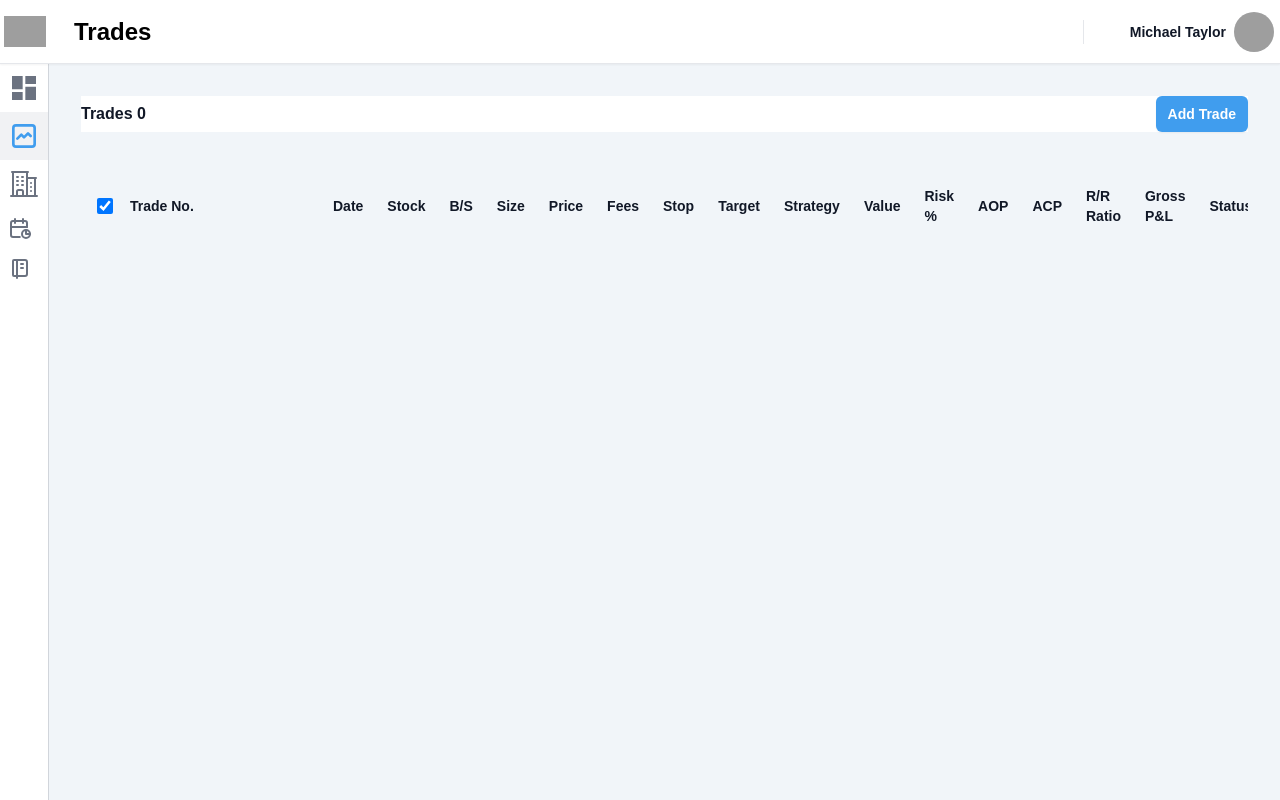
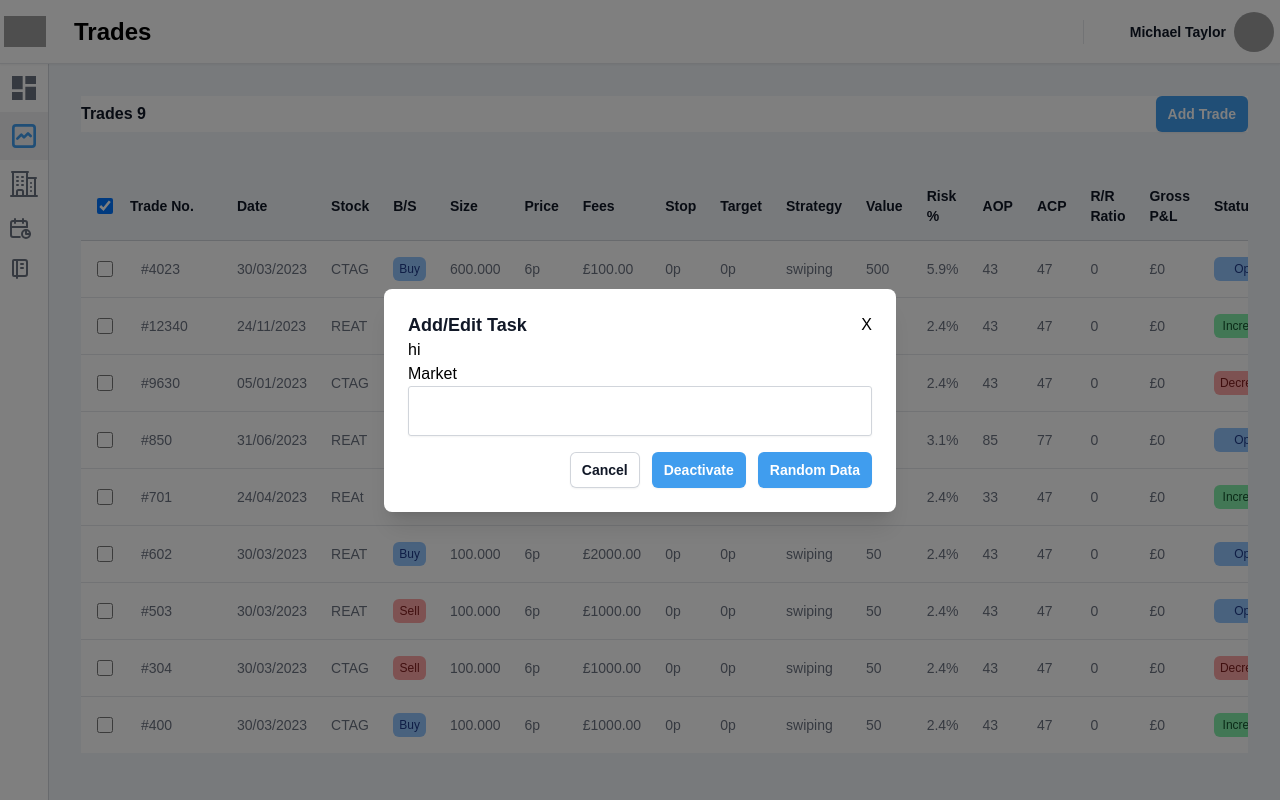
Before and after one commit to AurelianSpodarec/tradesmash-demo, a React (Vite) app: page /dashboard/trades in a window 1280 px wide. Built offline with nearby package versions, Linux system fonts and the light colour scheme; grey boxes are pictures that could not be loaded.

Commit message:
feat: Added input component and modal for trade - half done

```diff
--- a/src/database/fakeNotes.tsx
+++ b/src/database/fakeNotes.tsx
@@ -1,4 +1,4 @@
-    const fakeNotes = [
+const fakeNotes = [
     {
         "stockID": 1,
         "id": 1,
--- a/src/store/features/trades/tradesSlice.tsx
+++ b/src/store/features/trades/tradesSlice.tsx
@@ -35,6 +35,10 @@ const tradeSlice = createSlice({
     },
 });
 
+// Total Gross P&L
+// export const getTotalGrossPnL = () => useSelector(( state: { trades:TradeState }) => state.trades
+
+
 
 // export const pagesActivePage = () => useSelector((state: { pages:PagesState }) => state.pages.pages.find(page => page.id === state.pages.currentPage))
 // export const pagesActiveDOM = () => useSelector((state: { pages:PagesState }) => state.pages.pagesDOM.find(page => page.id === state.pages.currentPage))?.dom
--- a/src/store/store.tsx
+++ b/src/store/store.tsx
@@ -1,16 +1,11 @@
 import { configureStore } from "@reduxjs/toolkit";
 import tradesSlice from "./features/trades/tradesSlice";
 import notesSlice from "./features/notes/notesSlice";
-
 
 const store = configureStore({
     reducer: {
         trades: tradesSlice,
         notes: notesSlice
-        // notes,
-        // designTokens: designTokensSlice,
-        // navigation: navigationSlice,
-        // pages: pagesSlice
     }
 });
 
--- /dev/null
+++ b/src/views/components/Input.tsx
@@ -0,0 +1,80 @@
+import React from 'react';
+
+
+const Input: React.FC<InputProps> = (props) => {
+    const {
+        name,
+        className,
+        placeholder,
+        ref,
+        variant = "primary",
+        kind = "outline",
+        disabled = false,
+        fullWidth = false,
+        label,
+        labelPosition = "top",
+        icon,
+        iconPosition = "right",
+        type = "text",
+        autoComplete,
+        defaultValue,
+        required = false,
+        helperText,
+        value,
+        onChange,
+        iconRight,
+        autofocus
+    } = props;
+
+    return (
+        <div className="relative">
+
+            {label && <label htmlFor={name}>{label}</label>}
+
+            <input
+                // {...props}
+                id={name}
+                name={name}
+                ref={ref}
+                type={type}
+                autoComplete={autoComplete}
+                placeholder={placeholder}
+                defaultValue={defaultValue}
+                value={value}
+                onChange={(e) => onChange(e)}
+                className={`
+                    block w-full placeholder:text-[#D4D4D4] appearance-none rounded-[3px] border border-gray-300 px-3 py-3 placeholder-gray-800 text-black shadow-sm focus:border-indigo-500 focus:outline-none focus:ring-indigo-500 sm:text-md
+                    ${className}
+                `}
+            />
+
+            {iconRight && <div className="absolute z-10 right-3 top-1/2 -translate-y-1/2" dangerouslySetInnerHTML={{ __html: iconRight}}/>}
+        </div>
+    );
+}
+
+export default Input;
+
+interface InputProps {
+    name?: string;
+    className?: string;
+    placeholder?: string;
+    variant?: "primary" | "secondary";
+    kind?: "outline" | "filled" | "standard";
+    disabled?: boolean;
+    fullWidth?: boolean;
+    label?: string;
+    labelPosition?: "top" | "right" | "bottom" | "left";
+    icon?: string;
+    iconPosition?: "left" | "right";
+    type?: "number" | "email" | "tel" | "text" | "password" ;
+    autoComplete?: string;
+    defaultValue?: string;
+    helperText?: string;
+    required?: boolean;
+    value?: any;
+    onChange?: any;
+    iconRight?: any;
+    autofocus?: any;
+    ref?: any;
+}
--- a/src/views/pages/Dashboard/Notebook/NoteNavigation/NoteItem.tsx
+++ b/src/views/pages/Dashboard/Notebook/NoteNavigation/NoteItem.tsx
@@ -1,6 +1,8 @@
 import dateHelper from "@/utils/dateHelper";
 
 function NoteItem({ item }:any) {
+
+    console.log(item)
     return (
         <li className="w-full bg-white hover:bg-gray-300/10 border border-transparent hover:border-skin-brand-100/20 px-4">
         <button type="button" className="w-full h-full px-4 py-8 text-left  border-b-2 border-dashed border-gray-200">
--- a/src/views/pages/Dashboard/Trading/TradingIndex.tsx
+++ b/src/views/pages/Dashboard/Trading/TradingIndex.tsx
@@ -8,37 +8,118 @@ import CellStatus from './CellStatus';
 import { ITrade } from 'interface/ITrade';
 import { ScalableContainer, ScalableContent, ScalableHeader } from '../_components/ScalableCell';
 import StatBox from '@/views/components/StatBox';
+import { useSelector } from 'react-redux';
+import Input from '@/views/components/Input';
 
 function classNames(...classes) {
     return classes.filter(Boolean).join(' ')
 }
 
+function tradeFactory({ trades }:ITrade) {
+    const newTrade:ITrade = {
+        id: trades.length + 1,
+        date: `${Math.floor(Math.random() * 31)}/${Math.floor(Math.random() * 12)}/2023`,
+        stock:  Math.random() < 0.5 ? "CTAG" : "REAT",
+        bs: Math.random() < 0.5 ? "buy" : "sell",
+        size: Math.floor(Math.random() * 999),
+        price: Math.floor(Math.random() * 15),
+        fees: Math.floor(Math.random() * 10001),
+        stop: Math.floor(Math.random() * 25),
+        target:Math.floor(Math.random() * 25),
+        strategy: Math.random() < 0.5 ? "cleaning" : "swiping",
+        value: Math.floor(Math.random() * 120),
+        risk: Math.floor(Math.random() * 6).toFixed(1),
+        aop: Math.floor(Math.random() * 60),
+        acp: Math.floor(Math.random() * 71),
+        rrRatio: 0,
+        grossPL: 0,
+        status: Math.random() < 0.5 ? "open" : "increased",
+    };
+}
+
+
+
+function ModalNotes() {
+    const isOpen = true;
+    return (
+        <div className={`
+                fixed top-0 right-0 bottom-0 left-0 z-50
+                m-auto opacity-0 bg-black/50
+                p-4 overflow-y-auto
+                ${isOpen ? 'visible opacity-100 animate-open' : 'opacity-0 hidden'}
+        `}>
+                <div className="flex min-h-full items-end justify-center p-4 text-center sm:items-center sm:p-0">
+                <div className="relative transform overflow-hidden rounded-lg bg-white px-4 pb-4 pt-5 text-left shadow-xl transition-all sm:my-8 sm:w-full sm:max-w-lg sm:p-6">
+
+                    <div>
+
+                        <header>
+                        <div className="flex justify-between ">
+
+                            <div>
+                                <span className="text-lg font-semibold leading-6 text-gray-900">Add/Edit Task</span>
+                            </div>
+                            <div>
+                                X
+                            </div>
+
+                        </div>
+                        </header>
+
+                        <section>
+                            hi
+
+                        <Input name="market" label="Market" type="text" fullWidth={true} />
+
+
+                        </section>
+
+                        <footer>
+                            <div className="mt-5 sm:mt-4 sm:flex sm:flex-row-reverse">
+                                <button type="button" className="inline-flex w-full justify-center rounded-md bg-skin-brand-600 px-3 py-2 text-sm font-semibold text-white shadow-sm hover:bg-skin-brand-500 sm:ml-3 sm:w-auto">Random Data</button>
+                                <button type="button" className="inline-flex w-full justify-center rounded-md bg-skin-brand-600 px-3 py-2 text-sm font-semibold text-white shadow-sm hover:bg-skin-brand-500 sm:ml-3 sm:w-auto">Deactivate</button>
+                                <button type="button" className="mt-3 inline-flex w-full justify-center rounded-md bg-white px-3 py-2 text-sm font-semibold text-gray-900 shadow-sm ring-1 ring-inset ring-gray-300 hover:bg-gray-50 sm:mt-0 sm:w-auto">Cancel</button>
+                            </div>
+                        </footer>
+                    </div>
+
+                </div>
+                </div>
+        </div>
+    )
+}
+
+
+
+
+
+
 function TradingIndex() {
+    const reduxTrades = useSelector((state:any) => state.trades);
+    const trades = reduxTrades.trades
+
     const checkbox = useRef()
     const [checked, setChecked] = useState(false)
     const [indeterminate, setIndeterminate] = useState(false)
     const [selectedTrades, setSelectedTrades] = useState([])
 
-    const [fakeTradesData, setFakeTradesData] = useState([])
-
-    const fakeTrades = []
 
     useLayoutEffect(() => {
-        const isIndeterminate = selectedTrades.length > 0 && selectedTrades.length < fakeTradesData.length
-        setChecked(selectedTrades.length === fakeTradesData.length)
+        const isIndeterminate = selectedTrades.length > 0 && selectedTrades.length < trades.length
+        setChecked(selectedTrades.length === trades.length)
         setIndeterminate(isIndeterminate)
         checkbox.current.indeterminate = isIndeterminate
     }, [selectedTrades])
 
     function toggleAll() {
-        setSelectedTrades(checked || indeterminate ? [] : fakeTradesData)
+        setSelectedTrades(checked || indeterminate ? [] : trades)
         setChecked(!checked && !indeterminate)
         setIndeterminate(false)
     }
 
-    function addTrade() {
+    function addFactoryTrade() {
         const newTrade:ITrade = {
-            id: fakeTradesData.length + 1,
+            id: trades.length + 1,
             date: `${Math.floor(Math.random() * 31)}/${Math.floor(Math.random() * 12)}/2023`,
             stock:  Math.random() < 0.5 ? "CTAG" : "REAT",
             bs: Math.random() < 0.5 ? "buy" : "sell",
@@ -56,23 +137,28 @@ function TradingIndex() {
             grossPL: 0,
             status: Math.random() < 0.5 ? "open" : "increased",
         };
-        setFakeTradesData([newTrade, ...fakeTradesData]);
     }
 
-    useEffect(() => {
-        setFakeTradesData(fakeTrades)
-    }, [])
+
+    function manageNote(tradeID) {
+        // Show modal for notes
+
+        // Does the note exist? If not create it
+        // Else, fetch it
+    }
+
 
     return (
         <LayoutDashboard>
+
+        <ModalNotes />
+
         <ScalableContainer>
         <div className="p-8">
 
-
-
             <div className="sm:flex sm:items-center bg-white z-10 relative">
                 <div className="sm:flex-auto">
-                    <h1 className="text-base font-semibold leading-6 text-gray-900">Trades {fakeTradesData.length}</h1>
+                    <h1 className="text-base font-semibold leading-6 text-gray-900">Trades {trades.length}</h1>
 
                 </div>
 
@@ -122,7 +208,7 @@ function TradingIndex() {
                                 onChange={toggleAll}
                             />
                             </th>
-                            <th scope="col" className="min-w-[12rem] py-3.5 pr-3 text-left text-sm font-semibold text-gray-900">
+                            <th scope="col" className="min-w-[6rem] py-3.5 pr-3 text-left text-sm font-semibold text-gray-900">
                             Trade No.
                             </th>
                             <th scope="col" className="px-3 py-3.5 text-left text-sm font-semibold text-gray-900">
@@ -176,13 +262,16 @@ function TradingIndex() {
                             <th scope="col" className="relative py-3.5 pl-3 pr-4 sm:pr-3">
                             <span className="sr-only">Edit</span>
                             </th>
+                            <th scope="col" className="relative py-3.5 pl-3 pr-4 sm:pr-3">
+                            <span className="sr-only">Add Note</span>
+                            </th>
                         </tr>
                         </thead>
 
 
 
                         <tbody className="divide-y divide-gray-200 bg-white">
-                        {fakeTradesData.map((trade) => (
+                        {trades.map((trade) => (
                             <tr key={trade.id} className={selectedTrades.includes(trade) ? 'bg-gray-50' : undefined}>
 
                                 <td className="relative px-7 sm:px-6">
@@ -222,9 +311,14 @@ function TradingIndex() {
                                 <td className="whitespace-nowrap px-3 py-4 text-sm text-gray-500">£{trade.grossPL && trade.grossPL.toFixed(2)}</td>
                                 <CellStatus item={trade.status} />
                                 <td className="whitespace-nowrap py-4 pl-3 pr-4 text-right text-sm font-medium sm:pr-3">
-                                <a href="#" className="text-skin-brand-600 hover:text-skin-brand-900">
-                                Edit<span className="sr-only">, {trade.id}</span>
-                                </a>
+                                <button type="button" className="text-skin-brand-600 hover:text-skin-brand-900">
+                                    Edit<span className="sr-only">, {trade.id}</span>
+                                </button>
+                                </td>
+                                <td className="whitespace-nowrap py-4 pl-3 pr-4 text-right text-sm font-medium sm:pr-3">
+                                <button type="button" onClick={() => manageNote(trade.id)} className="text-skin-brand-600 hover:text-skin-brand-900">
+                                    Add Note<span className="sr-only">, {trade.id}</span>
+                                </button>
                                 </td>
                             </tr>
                         ))}
--- a/src/views/pages/Layout.tsx
+++ b/src/views/pages/Layout.tsx
@@ -15,8 +15,8 @@ function Layout() {
         const trades = fetchTrades()
         const notes = fetchNotes();
 
-        dispatch(setNotes(trades))
-        dispatch(setTrades(notes))
+        dispatch(setTrades(trades))
+        dispatch(setNotes(notes))
     }
 
     useEffect(() => {
```
